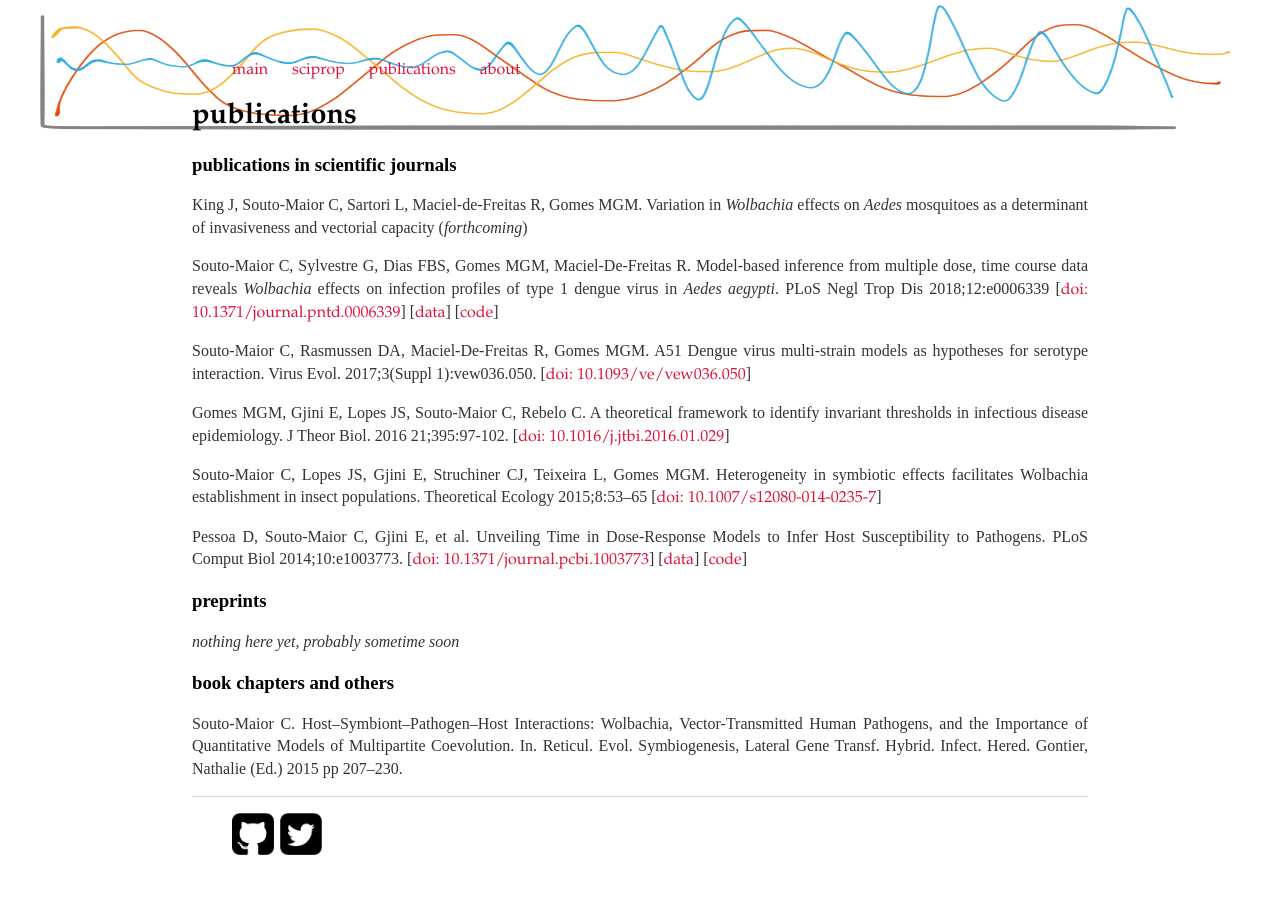
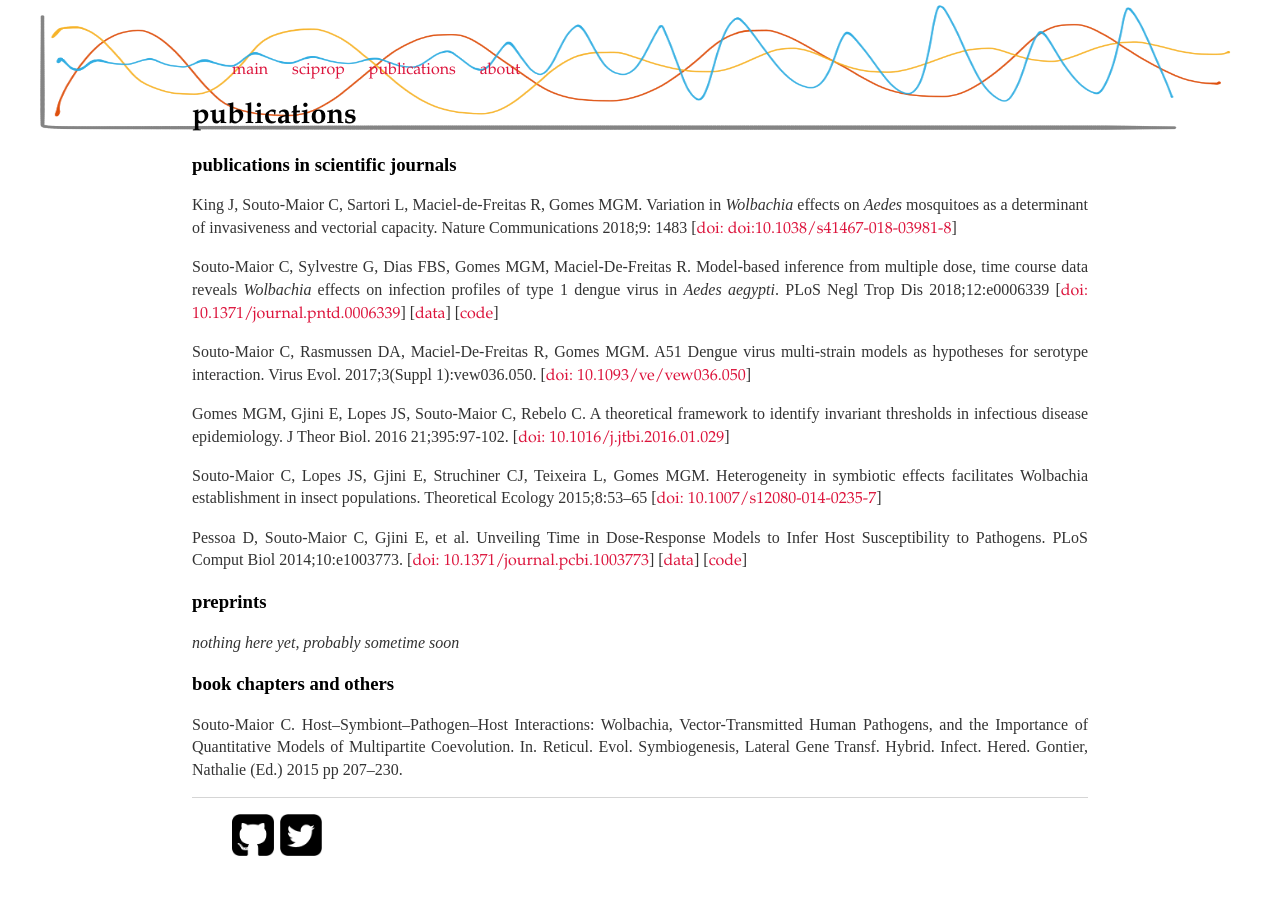
Before and after one commit to caesoma/caesoma.github.io, a Jekyll site: the page built from publications/index.md, in a window 1280 px wide. Built offline with Jekyll 4.4.1, drawn with Linux system fonts in a browser that asks for light colours.

Commit message:
update publication list

```diff
--- a/publications/index.md
+++ b/publications/index.md
@@ -8,8 +8,10 @@ title: publications
 ### publications in scientific journals
 
 King J, Souto-Maior C, Sartori L, Maciel-de-Freitas R, Gomes MGM.
-Variation in _Wolbachia_ effects on _Aedes_ mosquitoes as a determinant of invasiveness and vectorial capacity (_forthcoming_)
-<!-- [doi: 10.1371/](https://doi.org/) -->
+Variation in _Wolbachia_ effects on _Aedes_ mosquitoes as a determinant of invasiveness and vectorial capacity.
+Nature Communications 2018;9: 1483
+[[doi: doi:10.1038/s41467-018-03981-8](https://doi.org/10.1038/s41467-018-03981-8)]
+<!-- [doi: 10.xxxx/](https://doi.org/) -->
 
 Souto-Maior C, Sylvestre G, Dias FBS, Gomes MGM, Maciel-De-Freitas R.
 Model-based inference from multiple dose, time course data reveals _Wolbachia_ effects on infection profiles of type 1 dengue virus in _Aedes aegypti_.
```
